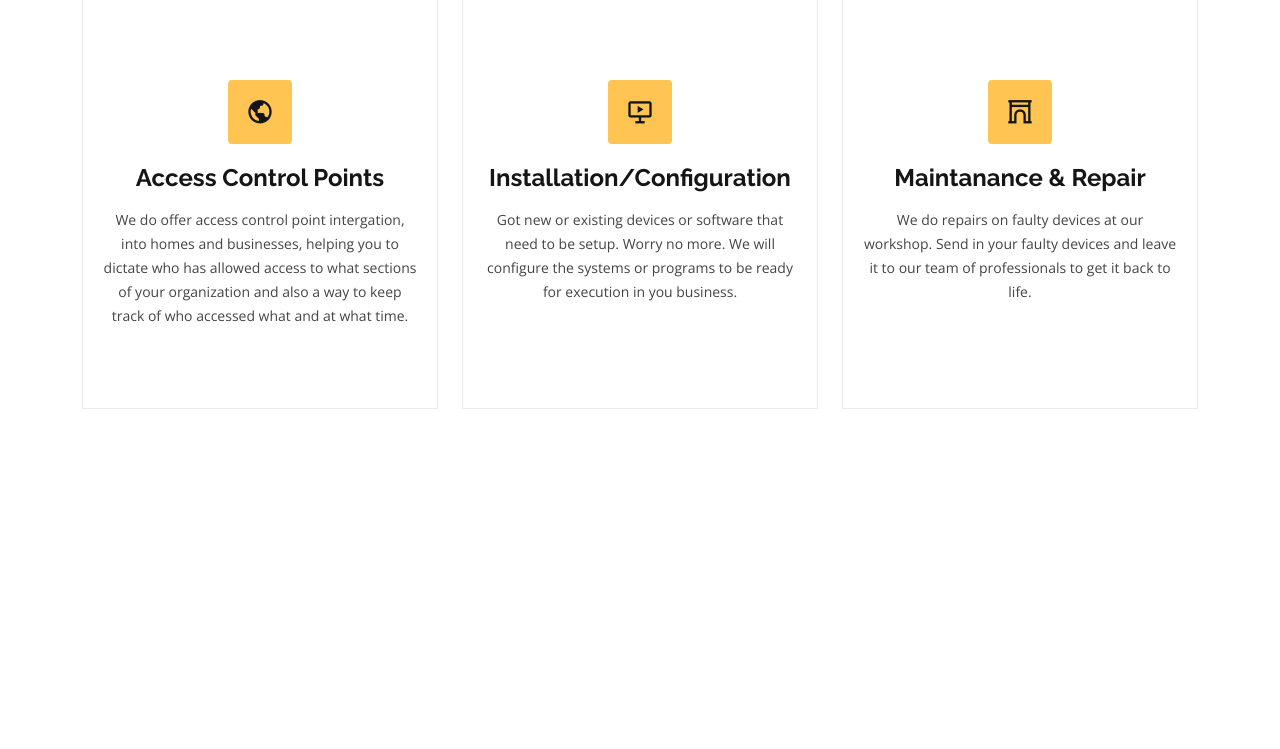
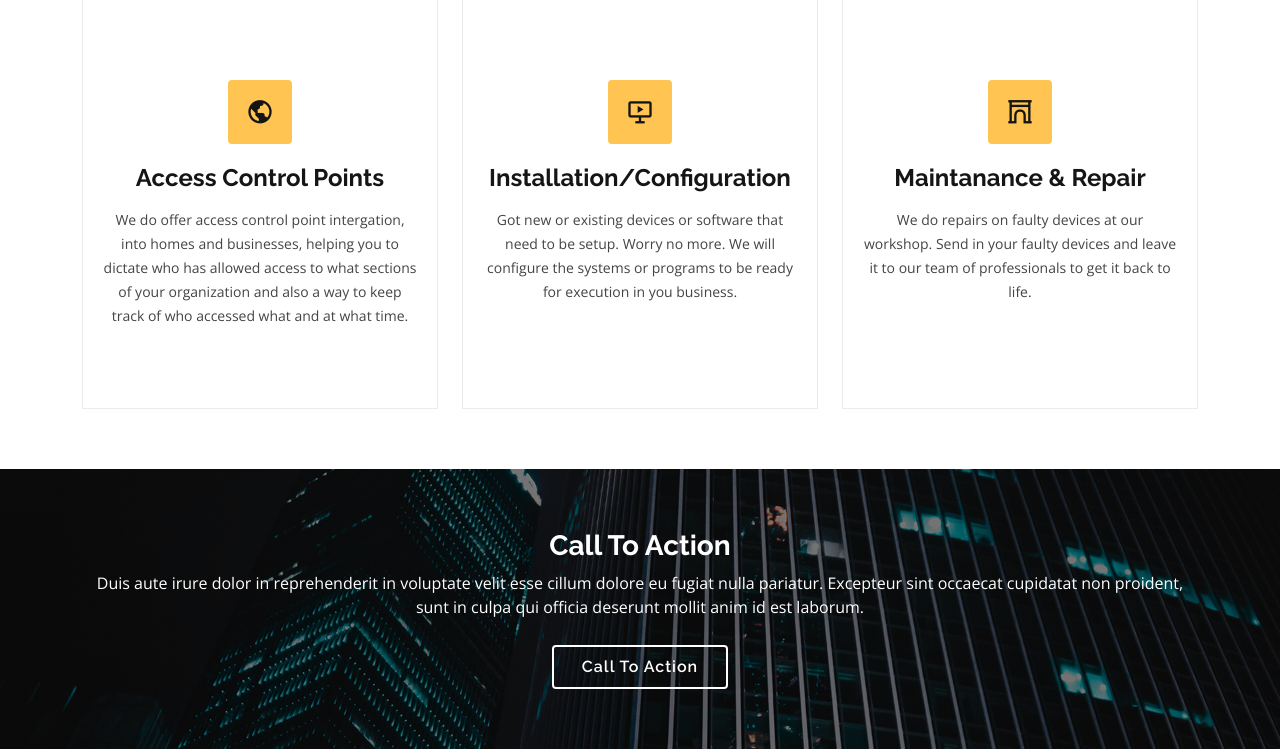
Before and after one commit to ernestmucheru/speed, a Django app: page / in a window 1280 px wide. Shown: the part 2175-2924 px from the top of the page. Before the commit the page ends 2584 px from the top, so only its background shows below. Run offline with Django 4.2, Linux system fonts and the light colour scheme; some libraries are stand-ins or nearby versions.

Commit message:
created a cta section

```diff
--- a/speed/templates/base.html
+++ b/speed/templates/base.html
@@ -9,6 +9,7 @@
 {% include 'about.html' %}
 {% include 'client.html' %}
 {% include 'services.html' %}
+{% include 'calltoaction.html' %}
 
 {% include 'scripts.html' %}
 </body>
--- /dev/null
+++ b/speed/templates/calltoaction.html
@@ -0,0 +1,12 @@
+  <!-- ======= Cta Section ======= -->
+  <section id="cta" class="cta">
+    <div class="container" data-aos="zoom-in">
+
+      <div class="text-center">
+        <h3>Call To Action</h3>
+        <p> Duis aute irure dolor in reprehenderit in voluptate velit esse cillum dolore eu fugiat nulla pariatur. Excepteur sint occaecat cupidatat non proident, sunt in culpa qui officia deserunt mollit anim id est laborum.</p>
+        <a class="cta-btn" href="#">Call To Action</a>
+      </div>
+
+    </div>
+  </section><!-- End Cta Section -->
```
